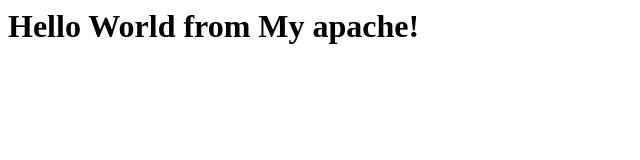
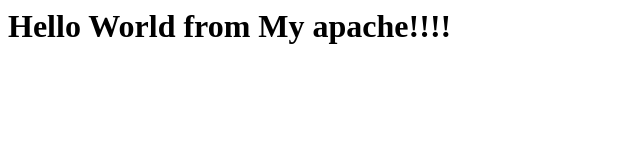
Before and after one commit to DVDemon/hl_docker_examples, a plain HTML site: page Example02/index.html in a window 1280 px wide. Shown: the full height of the page, 0-640 px from the left. Drawn offline with Linux system fonts and the light colour scheme.

Commit message:
some fixes

```diff
--- a/Example02/index.html
+++ b/Example02/index.html
@@ -1,5 +1,5 @@
 <HTML>
     <BODY>
-        <H1>Hello World from My apache!</H1>
+        <H1>Hello World from My apache!!!!</H1>
     </BODY>
 </HTML>
```
